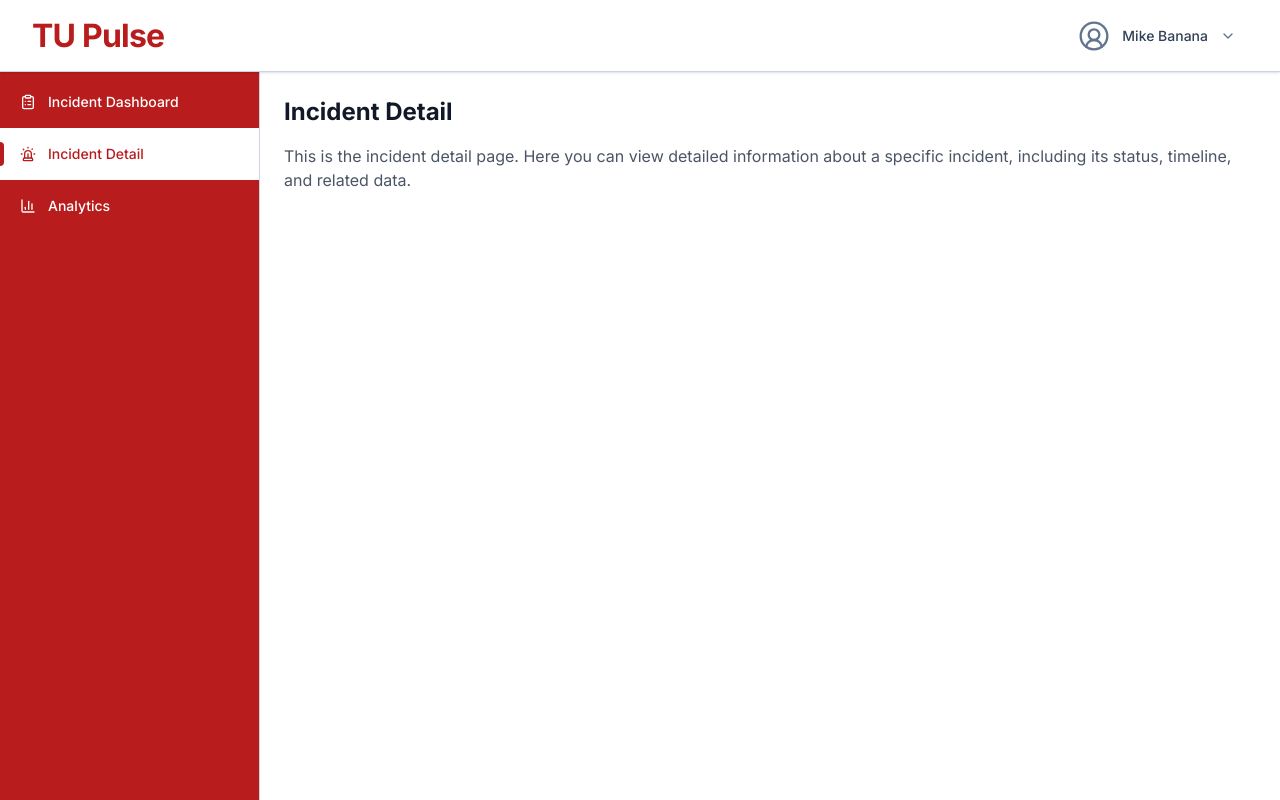
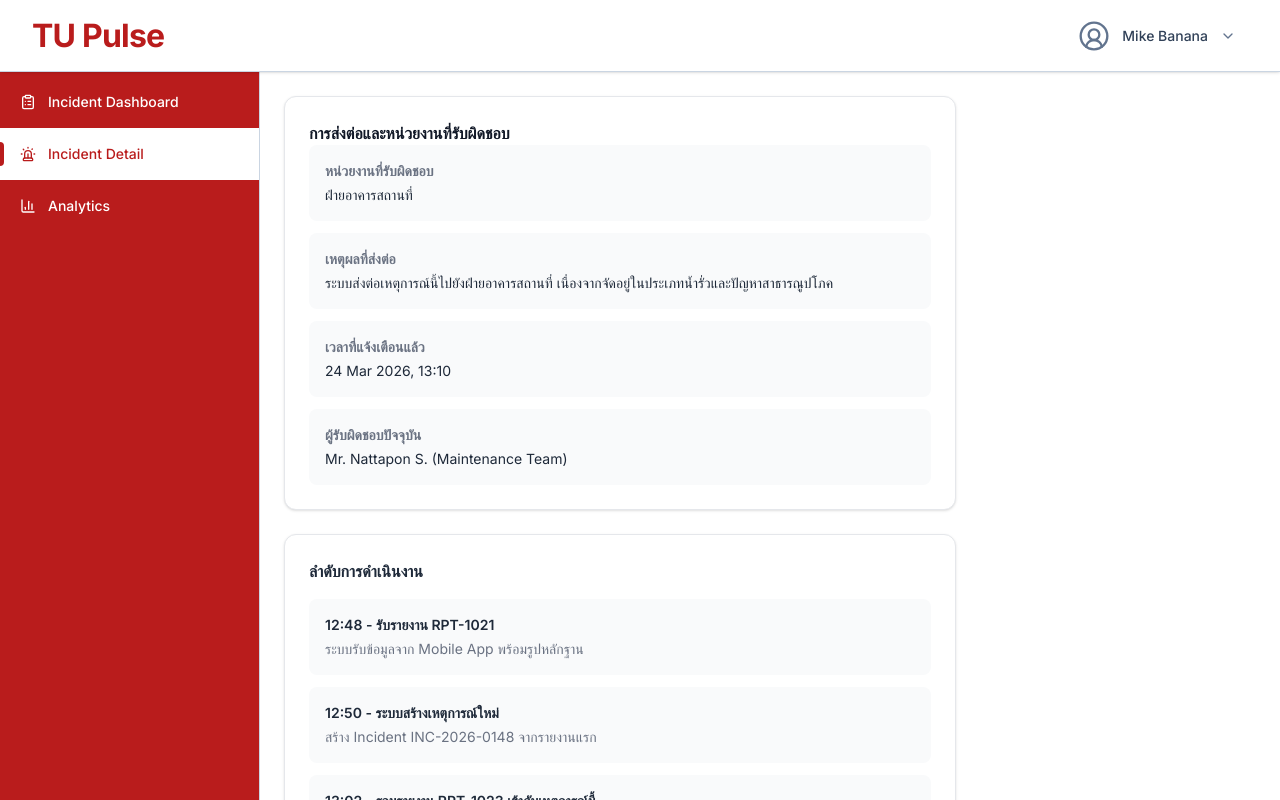
Before and after one commit to suphanatchanlek30/cs232-group8-frontend, a Next.js app: page /incident-detail in a window 1280 px wide. Shown: the top 800 px of the page. Built offline with nearby package versions, Linux system fonts and the light colour scheme.

Commit message:
feat: add actiontimeline and escalationInfo on incident page

```diff
--- a/app/(dashboard)/incident-detail/page.tsx
+++ b/app/(dashboard)/incident-detail/page.tsx
@@ -1,14 +1,13 @@
 // app/(dashboard)/incident-detail/page.tsx
 
-export default function IncidentDetailPage() {
-    return (
-        <div className="p-6">
-            <h1 className="text-2xl font-bold">Incident Detail</h1>
-            <p className="mt-4 text-gray-600">
-                This is the incident detail page. Here you can view detailed information
-                about a specific incident, including its status, timeline, and related
-                data.
-            </p>
-        </div>
-    );
+import EscalationInfo from "@/components/incident-detail/escalationInfo";
+import ActionTimeline from "@/components/incident-detail/actiontimeline";
+
+export default function SomePage() {
+  return (
+    <div className="p-6 space-y-6">
+      <EscalationInfo />
+      <ActionTimeline />
+    </div>
+  );
 }
--- /dev/null
+++ b/components/incident-detail/actiontimeline.tsx
@@ -0,0 +1,28 @@
+// components/incident-detail/actiontimeline.tsx
+
+const timelineData = [
+  { time: "12:48", title: "รับรายงาน RPT-1021", desc: "ระบบรับข้อมูลจาก Mobile App พร้อมรูปหลักฐาน" },
+  { time: "12:50", title: "ระบบสร้างเหตุการณ์ใหม่", desc: "สร้าง Incident INC-2026-0148 จากรายงานแรก" },
+  { time: "13:02", title: "รวมรายงาน RPT-1023 เข้ากับเหตุการณ์นี้", desc: "ระบบตรวจพบว่าเป็นตำแหน่งและคำอธิบายใกล้เคียงกัน" },
+  { time: "13:05", title: "วิเคราะห์รูปภาพแล้ว", desc: "พบลักษณะน้ำขังบนพื้นทางเดิน" },
+  { time: "13:10", title: "แจ้งเตือนหน่วยงานแล้ว", desc: "ส่งต่อให้ฝ่ายอาคารสถานที่พร้อมข้อมูลสรุปเหตุการณ์" },
+  { time: "13:18", title: "เจ้าหน้าที่เปลี่ยนสถานะเป็นกำลังตรวจสอบ", desc: "เริ่มดำเนินการตรวจสอบหน้างาน" },
+];
+
+export default function ActionTimeline() {
+  return (
+    <div className="bg-white rounded-xl border border-gray-200 shadow-sm p-6 w-full max-w-2xl">
+      <h2 className="text-gray-800 font-semibold mb-4">ลำดับการดำเนินงาน</h2>
+      <div className="space-y-3">
+        {timelineData.map((item, index) => (
+          <div key={index} className="bg-gray-50 rounded-lg p-4">
+            <p className="text-sm font-semibold text-gray-800">
+              {item.time} - {item.title}
+            </p>
+            <p className="text-sm text-gray-500 mt-1">{item.desc}</p>
+          </div>
+        ))}
+      </div>
+    </div>
+  );
+}
--- /dev/null
+++ b/components/incident-detail/escalationInfo.tsx
@@ -0,0 +1,34 @@
+const escalationData = {
+  unit: "ฝ่ายอาคารสถานที่",
+  reason: "ระบบส่งต่อเหตุการณ์นี้ไปยังฝ่ายอาคารสถานที่ เนื่องจากจัดอยู่ในประเภทน้ำรั่วและปัญหาสาธารณูปโภค",
+  notifiedAt: "24 Mar 2026, 13:10",
+  responsible: "Mr. Nattapon S. (Maintenance Team)",
+};
+
+export default function EscalationInfo() {
+  return (
+    <div className="bg-white rounded-xl border border-gray-200 shadow-sm p-6 w-full max-w-2xl">
+      <h2 className="text-black-600 font-semibold ">
+        การส่งต่อและหน่วยงานที่รับผิดชอบ
+      </h2>
+      <div className="space-y-3">
+        <div className="bg-gray-50 rounded-lg p-4">
+          <p className="text-sm text-gray-500 font-bold mb-1">หน่วยงานที่รับผิดชอบ</p>
+          <p className="text-sm text-gray-800">{escalationData.unit}</p>
+        </div>
+        <div className="bg-gray-50 rounded-lg p-4">
+          <p className="text-sm text-gray-500 font-bold mb-1">เหตุผลที่ส่งต่อ</p>
+          <p className="text-sm text-gray-800">{escalationData.reason}</p>
+        </div>
+        <div className="bg-gray-50 rounded-lg p-4">
+          <p className="text-sm text-gray-500 font-bold mb-1">เวลาที่แจ้งเตือนแล้ว</p>
+          <p className="text-sm text-gray-800">{escalationData.notifiedAt}</p>
+        </div>
+        <div className="bg-gray-50 rounded-lg p-4">
+          <p className="text-sm text-gray-500 font-bold  mb-1">ผู้รับผิดชอบปัจจุบัน</p>
+          <p className="text-sm text-gray-800">{escalationData.responsible}</p>
+        </div>
+      </div>
+    </div>
+  );
+}
```
